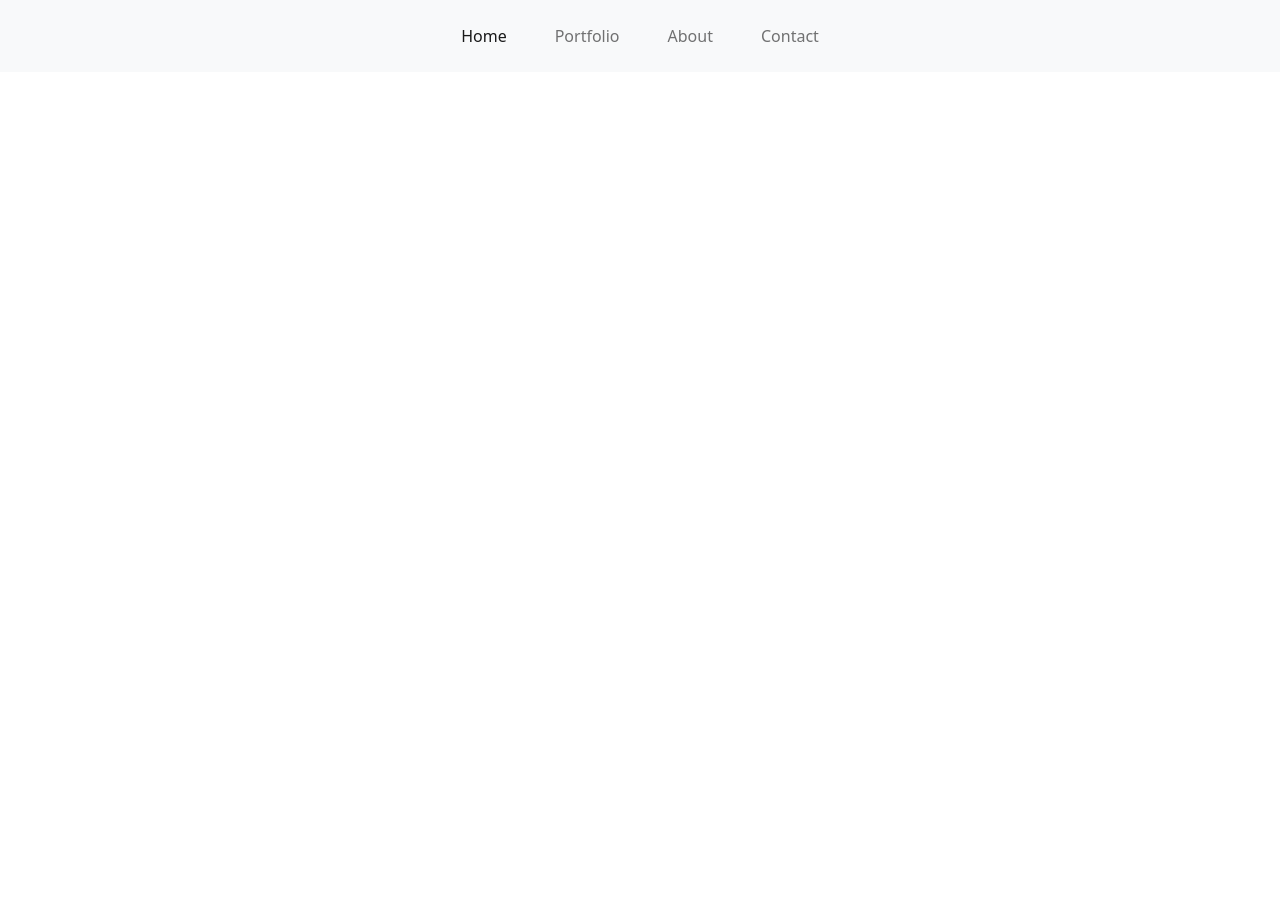
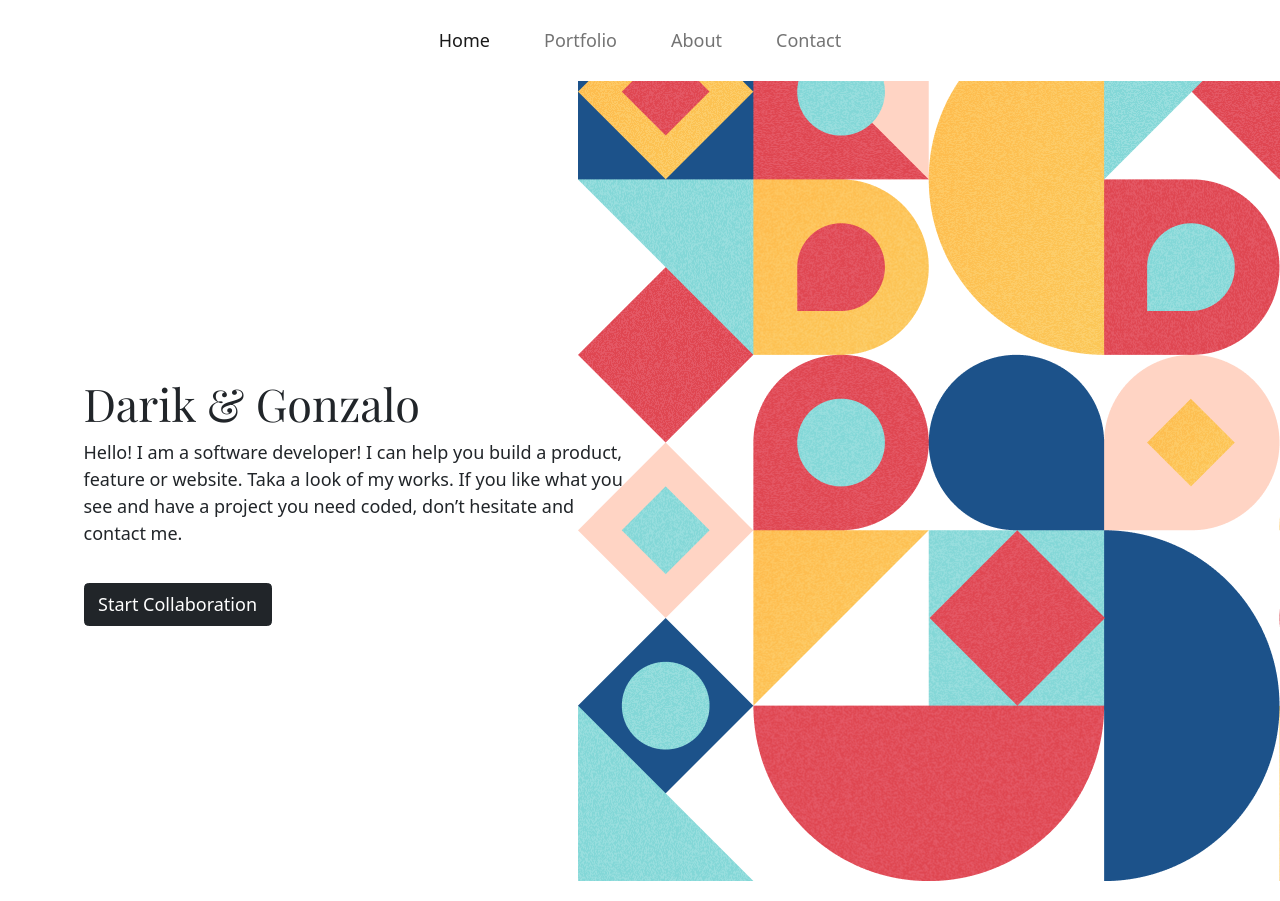
Before and after one commit to mgmediaweb/try-bootstrap, a website: page index.html in a window 1280 px wide. Before the commit the page ends 800 px from the top, so only its background shows below. Drawn offline with nearby package versions, Linux system fonts and the light colour scheme.

Commit message:
section cover done

```diff
--- /dev/null
+++ b/Assets/css/style.css
@@ -0,0 +1,23 @@
+html {
+    font-family: 'Poppins', sans-serif;
+    font-size: 18px;
+}
+
+h1 {
+    font-family: 'Playfair Display', serif;
+}
+
+section {
+    box-sizing: border-box;
+    padding: 20px;
+    width: 100%;
+}
+
+#cover {
+    background: url(../images/image-geometry_1.png) no-repeat bottom right;
+    height: 100vh;
+}
+
+.cover-info {
+    height: 100vh;
+}
--- a/index.html
+++ b/index.html
@@ -22,9 +22,11 @@
       href="https://fonts.googleapis.com/css2?family=Playfair+Display:wght@400;700&family=Poppins:wght@300;400;600;700&display=swap"
       rel="stylesheet"
     />
+    <link href="Assets/css/style.css" rel="stylesheet" />
   </head>
   <body>
-    <nav class="navbar py-3 navbar-expand-lg navbar-light bg-light">
+      <header>
+        <nav class="navbar py-3 navbar-expand-lg navbar-light bg-white">
             <div class="container">
                 <div class="collapse navbar-collapse" id="navbarNav">
                 <ul class="navbar-nav mx-auto">
@@ -44,6 +46,20 @@
                 </div>
             </div>
         </nav>
-    <div class="container"></div>
+    </header>
+    <main>
+        <section id="cover">
+            <div class="container">
+                <div class="row">
+                    <div class="col-6 d-flex flex-column justify-content-center cover-info">
+                        <h1>Darik & Gonzalo</h1>
+                        <p >Hello! I am a software developer! I can help you build a product, feature or website. Taka a look of my works. If you like what you see and have a project you need coded, don’t hesitate and contact me.</p>
+                        <a class="btn btn-dark mt-3 align-self-start" href="#" role="button">Start Collaboration</a>
+                    </div>
+                </div>
+            </div>
+        </section>
+    </main>
+
   </body>
 </html>
```
Also changed, not shown: Assets/images/image-geometry_1.png (added), Assets/images/image_dots.png (added). Lines whose indentation alone changed are shown as unchanged.
